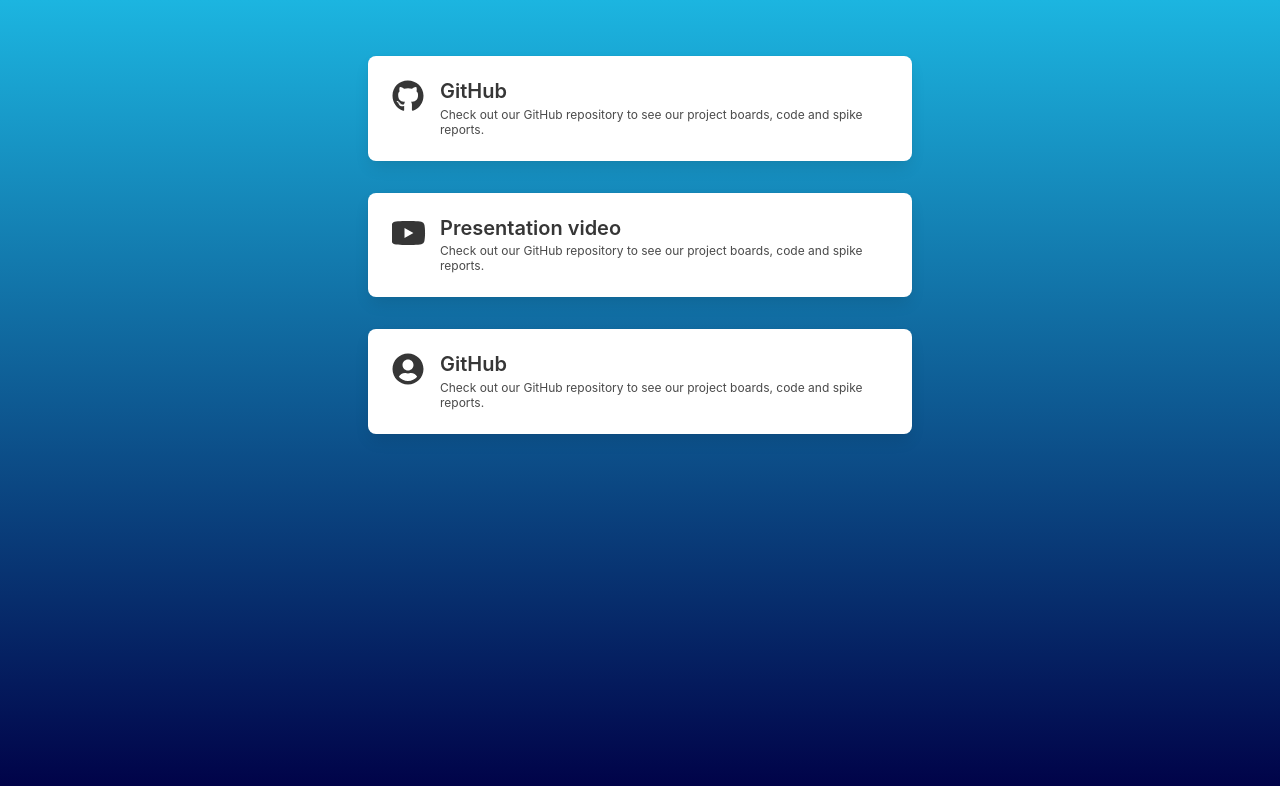
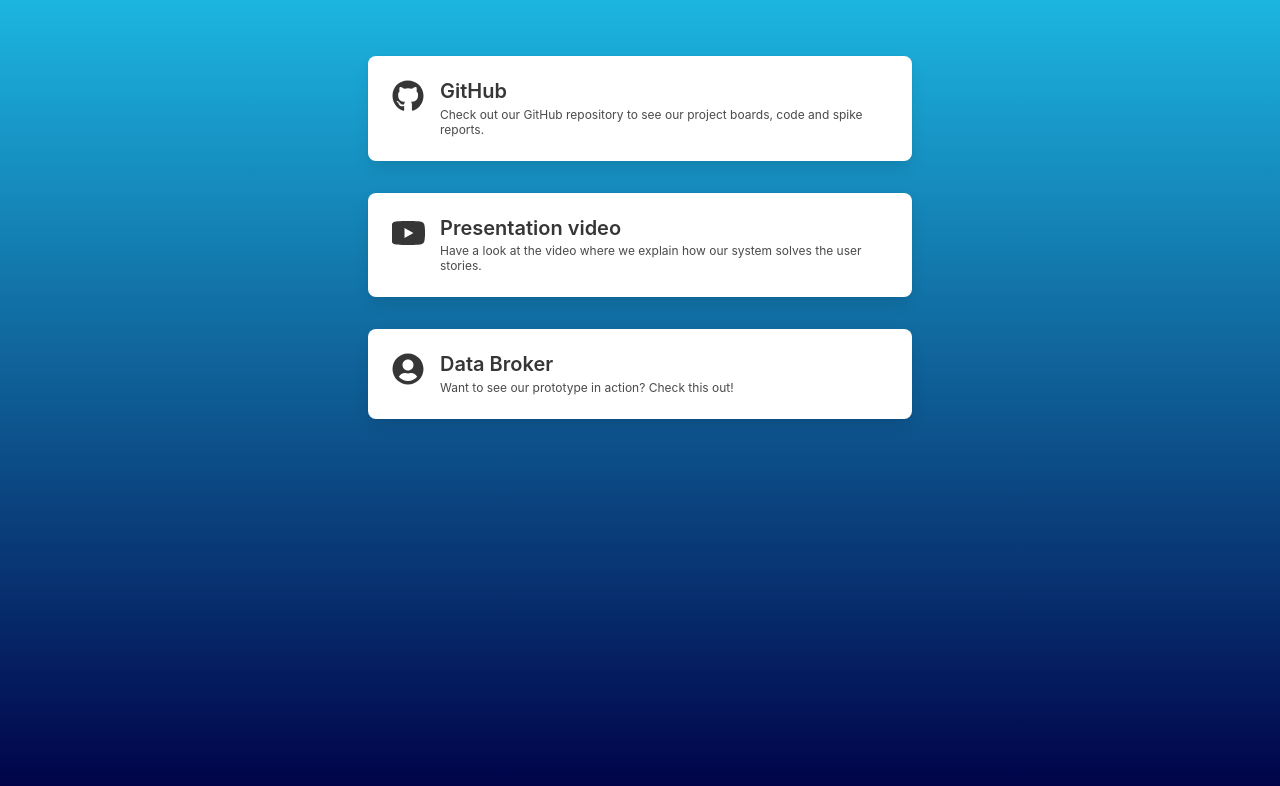
Before and after one commit to nhivn/capstone-link-tree, a React (Vite) app: page / in a window 1280 px wide. Shown: the top 786 px of the page. Built offline with nearby package versions, Linux system fonts and the light colour scheme.

Commit message:
Update link data

```diff
--- a/src/App.js
+++ b/src/App.js
@@ -7,21 +7,20 @@
       title: "GitHub",
       subtitle:
         "Check out our GitHub repository to see our project boards, code and spike reports.",
-      url: "https://github.com/",
+      url: "https://github.com/sardap/Capstone-2019-Data-Sharing",
       icon: "fab fa-github"
     },
     {
       title: "Presentation video",
       subtitle:
-        "Check out our GitHub repository to see our project boards, code and spike reports.",
-      url: "https://youtube.com/",
+        "Have a look at the video where we explain how our system solves the user stories.",
+      url: "https://www.youtube.com/watch?v=TzvGLQA4pl4",
       icon: "fab fa-youtube"
     },
     {
-      title: "GitHub",
-      subtitle:
-        "Check out our GitHub repository to see our project boards, code and spike reports.",
-      url: "https://github.com/",
+      title: "Data Broker",
+      subtitle: "Want to see our prototype in action? Check this out!",
+      url: "https://broker.secretwaterfall.club/",
       icon: "fas fa-user-circle"
     }
   ];
```
